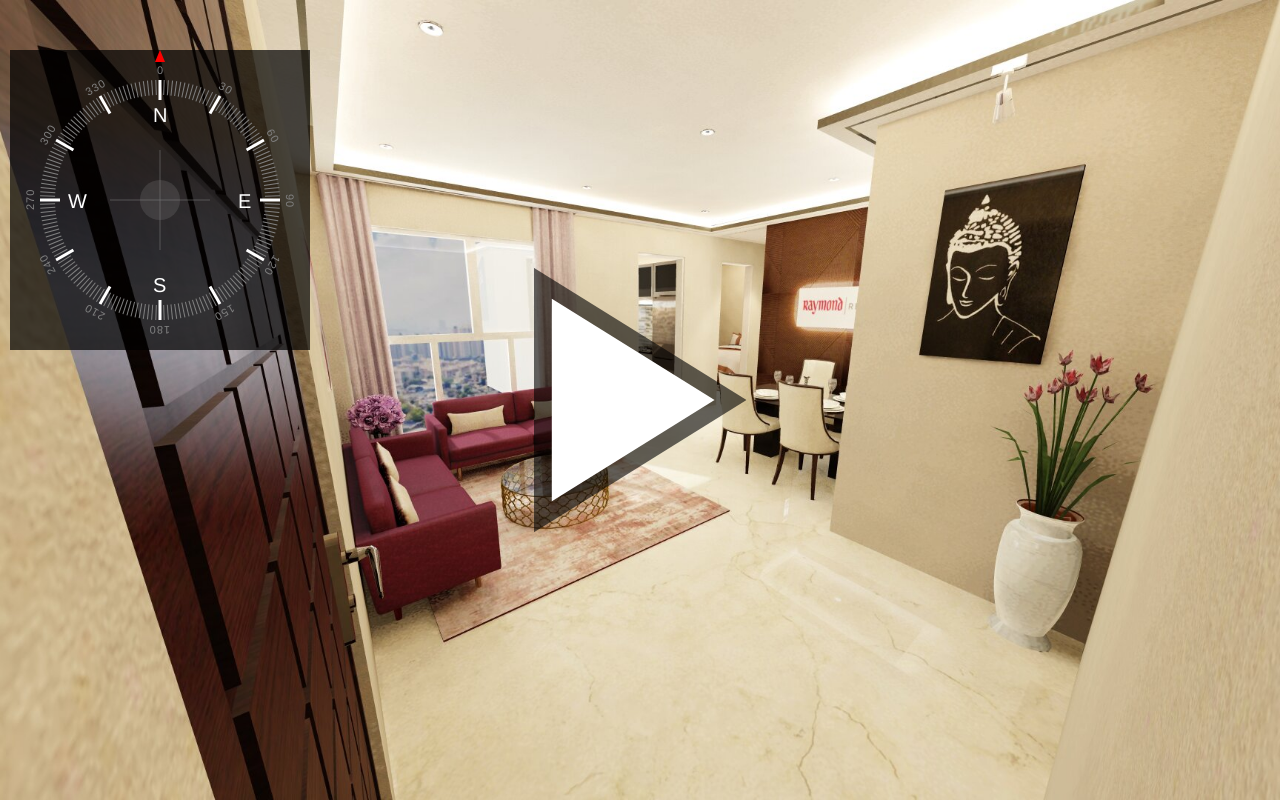
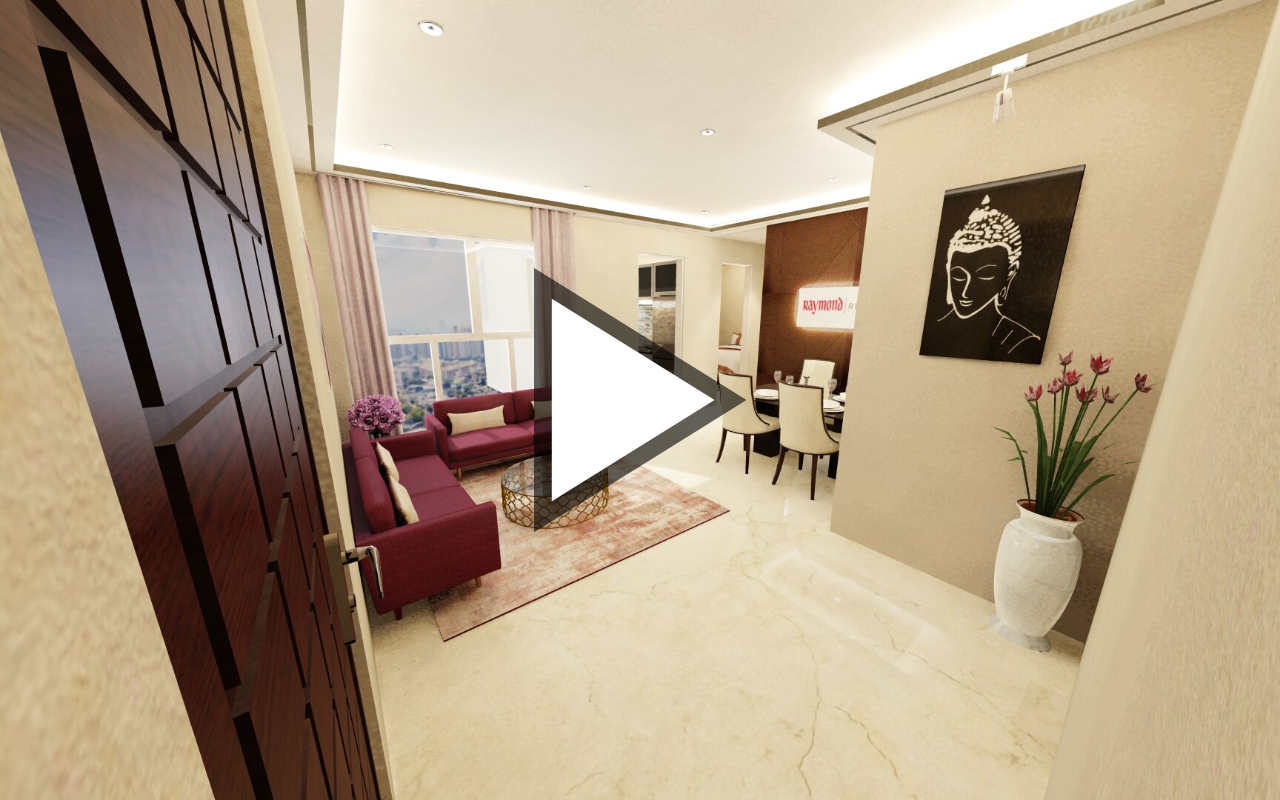
Before and after one commit to Ekene-James/shape-spark, a plain HTML site: page index.html in a window 1280 px wide. Drawn offline with Linux system fonts and the light colour scheme.

Commit message:
remove compass

```diff
--- a/index.html
+++ b/index.html
@@ -85,10 +85,7 @@
       application, but you need to enable JavaScript in your browser.
     </div>
   </noscript>
-  <div id="svg-container" class="main" tabindex="-1">
-    <svg id="compass" width="300" height="300" xmlns="http://www.w3.org/2000/svg">
-    </svg>
-  </div>
+
 
 
   <div id="cover-image">
@@ -445,99 +442,7 @@
       var yaw = 0;
       var evt;
 
-    var svgNS = "http://www.w3.org/2000/svg";
-    var svg = document.getElementById("compass");
 
-    var pointer = document.createElementNS(svgNS, "polygon");
-    pointer.setAttributeNS(null, "points", "150,0 155,12 145,12");
-    pointer.setAttributeNS(null, "fill", "red");
-
-    pointer.setAttribute("transform",`rotate(${yaw},150,150)`);
-
-
-    svg.appendChild(pointer);
-
-    var c = document.createElementNS(svgNS, "circle");
-    c.setAttributeNS(null, "cx", 150);
-    c.setAttributeNS(null, "cy", 150);
-    c.setAttributeNS(null, "r", 20);
-    c.setAttributeNS(null, "fill", "white");
-    c.setAttributeNS(null, "fill-opacity", 0.1);
-    svg.appendChild(c);
-
-    drawCenterLine(150, 100, 150, 200);
-    drawCenterLine(100, 150, 200, 150);
-    drawCardinalDirection(143, 72, "N");
-    drawCardinalDirection(228, 158, "E");
-    drawCardinalDirection(143, 242, "S");
-    drawCardinalDirection(58, 158, "W");
-
-    for (var i = 0; i < 360; i += 2) {
-      // draw degree lines
-      var s = "grey";
-      if (i == 0 || i % 30 == 0) {
-        w = 3;
-        s = "white";
-        y2 = 50;
-      } else {
-        w = 1;
-        y2 = 45;
-      }
-
-      var l1 = document.createElementNS(svgNS, "line");
-      l1.setAttributeNS(null, "x1", 150);
-      l1.setAttributeNS(null, "y1", 30);
-      l1.setAttributeNS(null, "x2", 150);
-      l1.setAttributeNS(null, "y2", y2);
-      l1.setAttributeNS(null, "stroke", s);
-      l1.setAttributeNS(null, "stroke-width", w);
-      l1.setAttributeNS(null, "transform", "rotate(" + i + ", 150, 150)");
-      svg.appendChild(l1);
-
-      // draw degree value every 30 degrees
-      if (i % 30 == 0) {
-        var t1 = document.createElementNS(svgNS, "text");
-        if (i > 100) {
-          t1.setAttributeNS(null, "x", 140);
-        } else if (i > 0) {
-          t1.setAttributeNS(null, "x", 144);
-        } else {
-          t1.setAttributeNS(null, "x", 147);
-        }
-        t1.setAttributeNS(null, "y", 24);
-        t1.setAttributeNS(null, "font-size", "11px");
-        t1.setAttributeNS(null, "font-family", "Helvetica");
-        t1.setAttributeNS(null, "fill", "grey");
-        t1.setAttributeNS(null, "style", "letter-spacing:1.0");
-        t1.setAttributeNS(null, "transform", "rotate(" + i + ", 150, 150)");
-        var textNode = document.createTextNode(i);
-        t1.appendChild(textNode);
-        svg.appendChild(t1);
-      }
-    }
-    function drawCenterLine(x1, y1, x2, y2) {
-      var centreLineHorizontal = document.createElementNS(svgNS, "line");
-      centreLineHorizontal.setAttributeNS(null, "x1", x1);
-      centreLineHorizontal.setAttributeNS(null, "y1", y1);
-      centreLineHorizontal.setAttributeNS(null, "x2", x2);
-      centreLineHorizontal.setAttributeNS(null, "y2", y2);
-      centreLineHorizontal.setAttributeNS(null, "stroke", "grey");
-      centreLineHorizontal.setAttributeNS(null, "stroke-width", 1);
-      centreLineHorizontal.setAttributeNS(null, "stroke-opacity", 0.5);
-      svg.appendChild(centreLineHorizontal);
-    }
-
-    function drawCardinalDirection(x, y, displayText) {
-      var direction = document.createElementNS(svgNS, "text");
-      direction.setAttributeNS(null, "x", x);
-      direction.setAttributeNS(null, "y", y);
-      direction.setAttributeNS(null, "font-size", "20px");
-      direction.setAttributeNS(null, "font-family", "Helvetica");
-      direction.setAttributeNS(null, "fill", "white");
-      var textNode = document.createTextNode(displayText);
-      direction.appendChild(textNode);
-      svg.appendChild(direction);
-}
 
       var woodenFlooring = document.getElementById('wooden-flooring');
       var italianMable = document.getElementById('italian-mable');
@@ -564,7 +469,7 @@
 
       // console.log('ready to display')
 
-     // window.setInterval(rotatePointer, 50);
+      window.setInterval(rotatePointer, 50);
     });
     viewer.onSceneLoadComplete(function() {
       evt?.source?.postMessage('loadComplete',evt?.origin);
@@ -574,7 +479,8 @@
 
       function rotatePointer() {
         var rotation = viewer.getCameraRotation();
-         yaw = rotation.yaw;
+       // evt?.source?.postMessage(rotation.yaw,evt?.origin);
+
 
       }
 
@@ -601,7 +507,7 @@
           if(e.data === 'Kitchen'){
             viewer.switchToView('Kitchen');
           }else if(e.data === 'mounted'){
-            console.log('mounted comp')
+
             evt = e;
             viewer.play()
           }else if(e.data === 'Living Room'){
```
